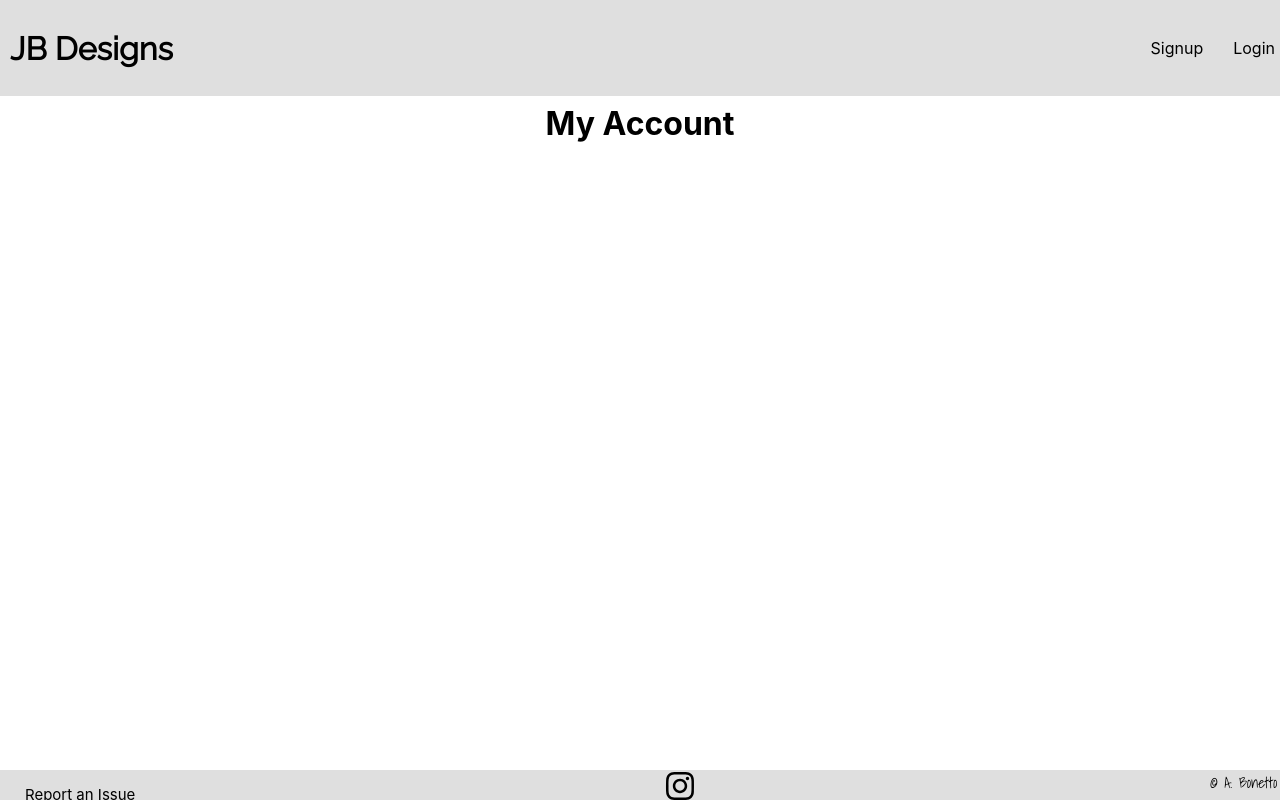
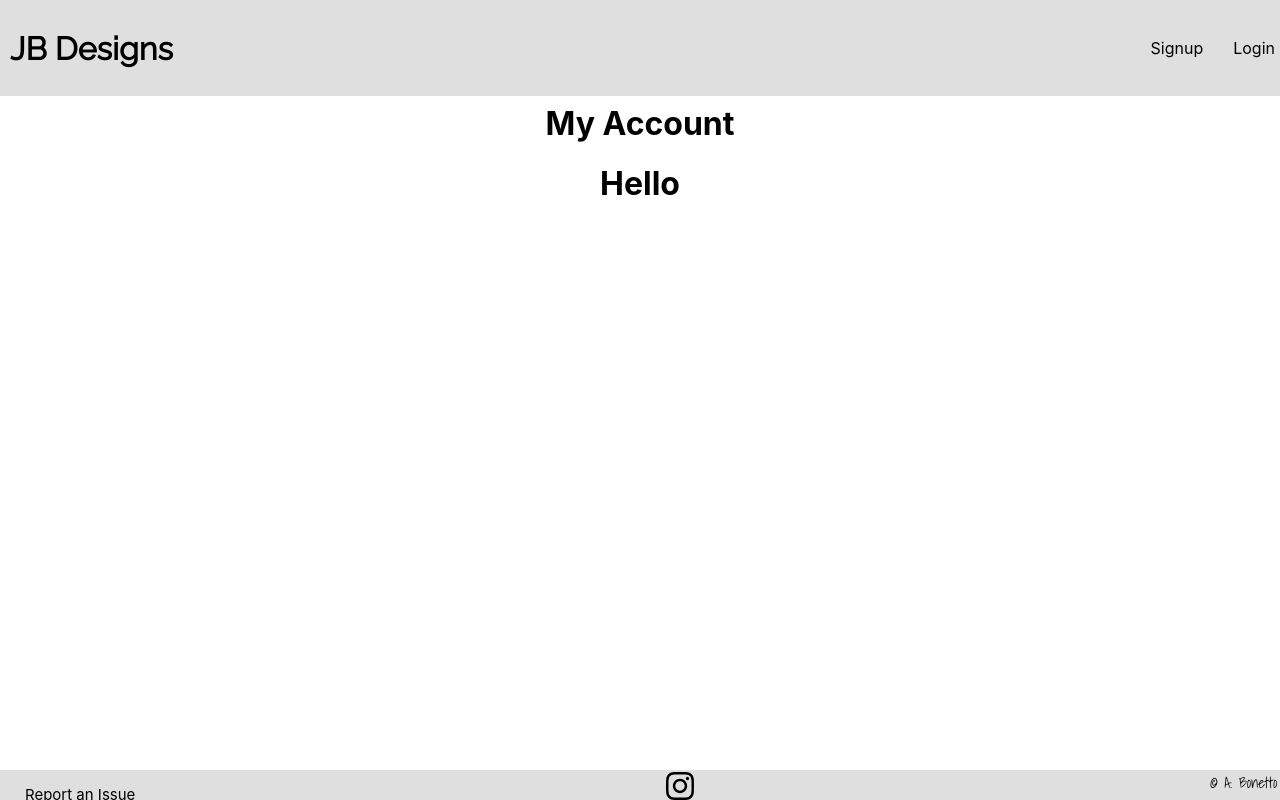
Before and after one commit to ambonetto/Project-4-Frontend, a React (Create React App) app in the folder shirts-frontend/: page /profile in a window 1280 px wide. Built offline with nearby package versions, Linux system fonts and the light colour scheme.

Commit message:
Basic Profile setup

```diff
--- /dev/null
+++ b/shirts-frontend/src/components/MyAccount/Profile.js
@@ -0,0 +1,21 @@
+// import React
+import React, {Component} from 'react';
+
+// class base
+//  displaying profile
+class Profile extends Component {
+    constructor(props) {
+        super(props);
+    }
+
+    render() {
+        return (
+            <div>
+                <h1>Hello</h1>
+            </div>
+        )
+    }
+}
+
+// export Profile
+export default Profile;
--- a/shirts-frontend/src/components/MyAccount/ProfileContainer.js
+++ b/shirts-frontend/src/components/MyAccount/ProfileContainer.js
@@ -1,13 +1,15 @@
 // import React
 import React from 'react';
 
-// import Update Profile.js
+// import Profile
+import Profile from './Profile';
 
 // function base
 const ProfileContainer = (props) => {
     return (
         <div className="profileContainer">
             <h1>My Account</h1>
+            <Profile />
         </div>
     )
 }
```
Also changed, not shown: shirts-frontend/src/components/MyAccount/UpdateProfile.js (deleted).
